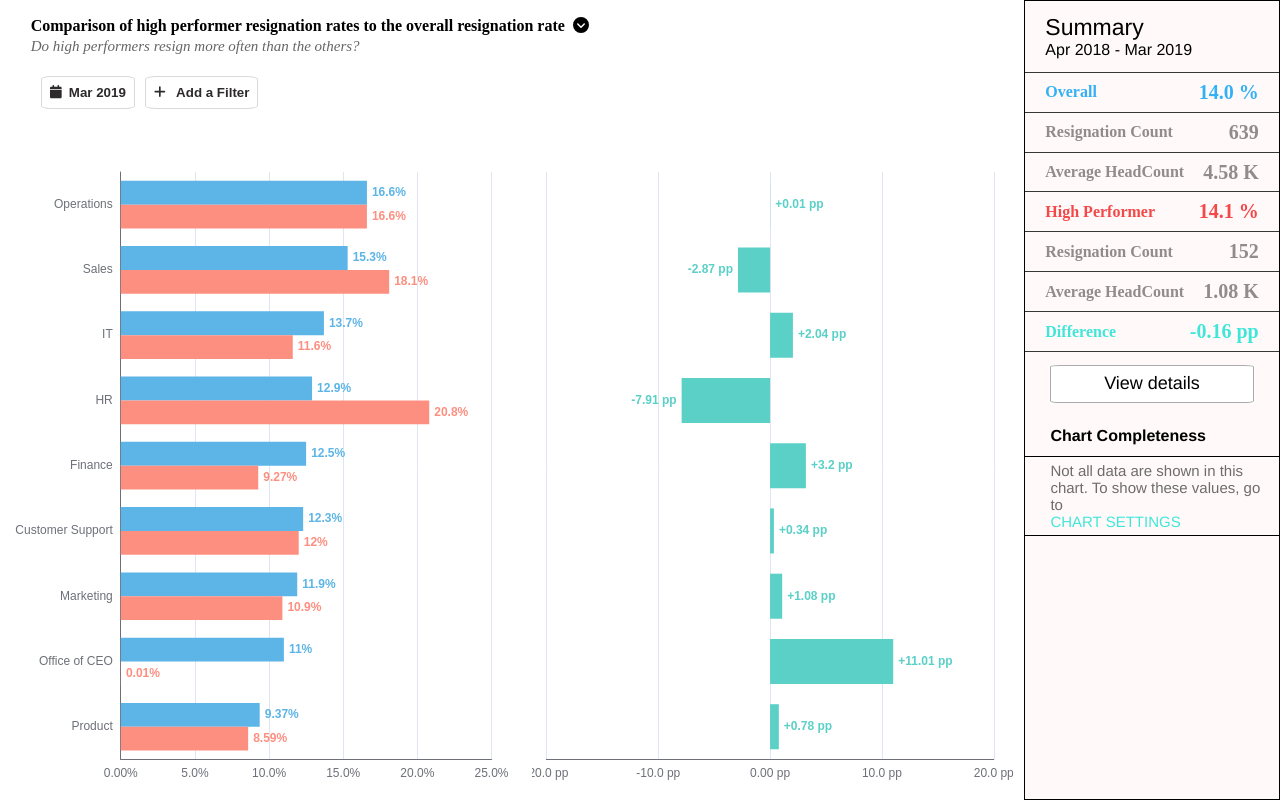
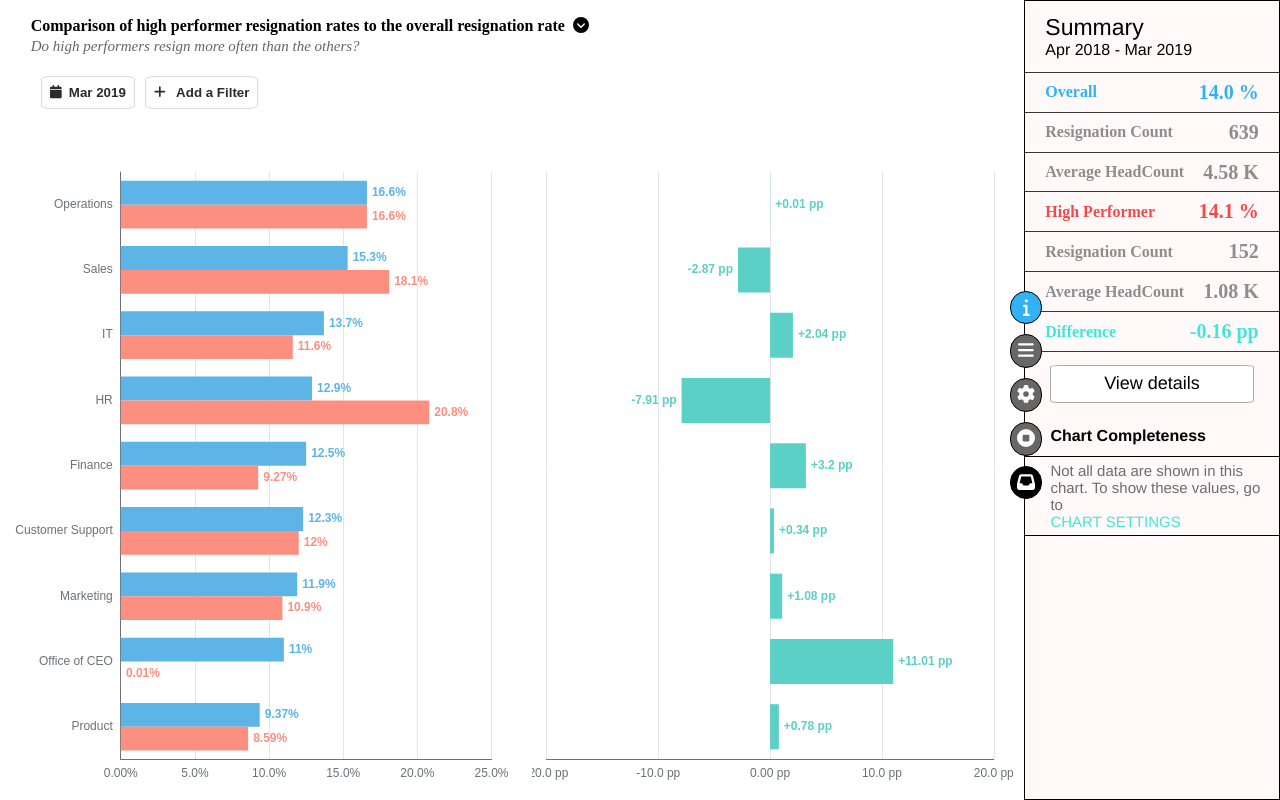
Before and after one commit to ishanjain81/echarts-comparison, a React (Create React App) app: page / in a window 1280 px wide. Built offline with nearby package versions, Linux system fonts and the light colour scheme.

Commit message:
Added icons

```diff
--- a/src/Components/Home.css
+++ b/src/Components/Home.css
@@ -195,3 +195,36 @@
 .green{
     color: #40e7d9;
 }
+
+.icons-container{
+    position: absolute;
+    height: 100vh;
+    display: flex;
+    flex-direction: column;
+    justify-content: center;
+    margin-left: 78.9%;
+    z-index: 2;
+}
+
+.icon-box{
+    margin-bottom: 10px;
+    border: 1px solid black;
+    padding: 6px;
+    border-radius: 18px;
+    text-align: center;
+    background-color: rgb(104, 103, 103);
+}
+
+.icon{
+    font-size: 18px;
+    cursor: pointer;
+    color: white;
+}
+
+.bg-blue{
+    background-color: #33b1f5;
+}
+
+.bg-black{
+    background-color: black;
+}
--- a/src/Components/Home.tsx
+++ b/src/Components/Home.tsx
@@ -2,6 +2,7 @@ import React,{useState} from 'react';
 import ReactEcharts from "echarts-for-react";
 import { FontAwesomeIcon } from '@fortawesome/react-fontawesome';
 import { faCalendar, faCircleChevronDown, faPlus } from '@fortawesome/free-solid-svg-icons';
+import { faInfo, faGear, faCircleStop, faInbox, faBars } from '@fortawesome/free-solid-svg-icons';
 import './Home.css';
 
 function Home() {
@@ -191,6 +192,13 @@ function Home() {
           <div className="right-container"><ReactEcharts option={option1} style={{height: '100%', width: '100%'}}/></div>
         </div>
       </div>
+      <div className="icons-container">
+        <div className="icon-box bg-blue"><FontAwesomeIcon className="icon" icon={faInfo}/></div>
+        <div className="icon-box"><FontAwesomeIcon className="icon" icon={faBars}/></div>
+        <div className="icon-box"><FontAwesomeIcon className="icon" icon={faGear}/></div>
+        <div className="icon-box"><FontAwesomeIcon className="icon" icon={faCircleStop}/></div>
+        <div className="icon-box bg-black"><FontAwesomeIcon className="icon" icon={faInbox}/></div>
+      </div>
       <div className="value-container">
         <div className="summary">
           <div id="sum-cont"><div id="sum-head">Summary</div><div>Apr 2018 - Mar 2019 </div></div>
```
